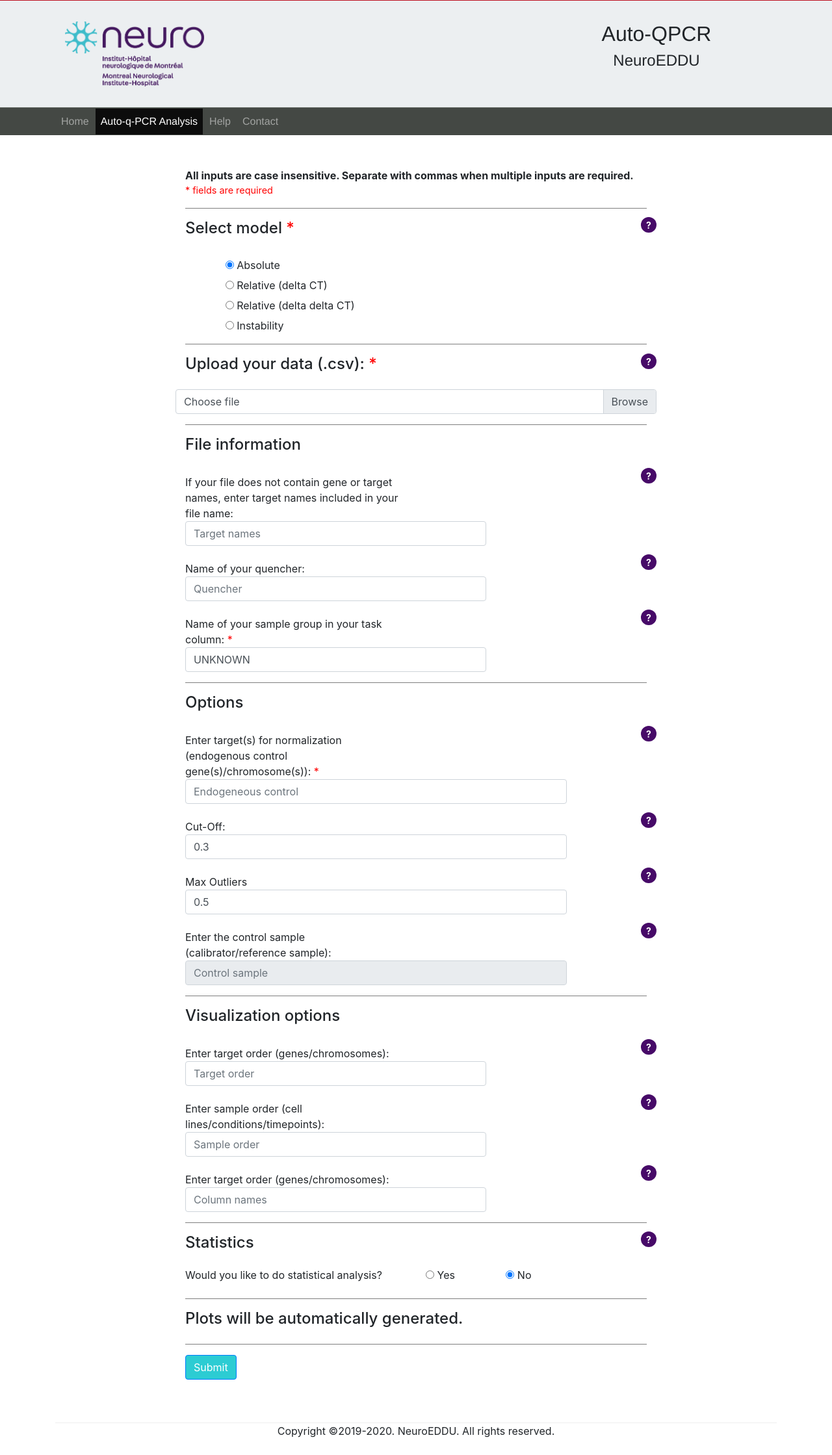
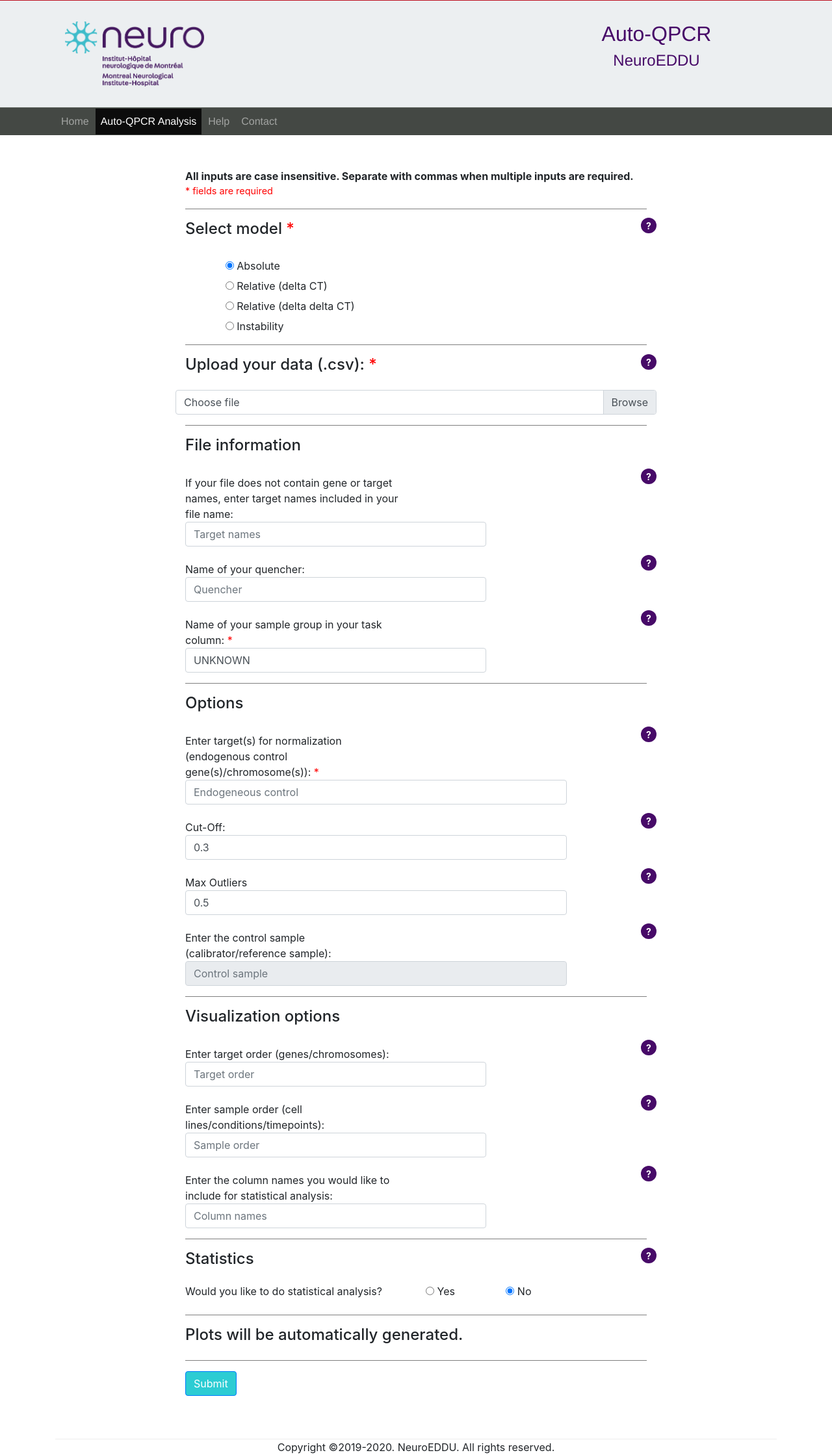
Before and after one commit to gracia-gu/Auto-q-PCR-frontend, a Flask app: page /form in a window 1280 px wide. Shown: the whole page at 65% size. Before the commit the page ends 2212 px from the top, so only its background shows below. Run offline with Flask 2, Linux system fonts and the light colour scheme; some libraries are stand-ins or nearby versions.

Commit message:
fixed bugs in form

```diff
--- a/application/routes.py
+++ b/application/routes.py
@@ -1,13 +1,13 @@
-from application import app, mail
 import logging
 from flask import render_template, request, make_response, flash
 from flask_mail import Message
 import io
 import pandas as pd
-from application import AUTOqPCR, plot, statistics, rx_rename
+from application import *
 import datetime
 from zipfile import ZipFile
 import re
+from application import regex_rename, AUTOqPCR, statistics, plot
 
 
 @app.route('/')
@@ -73,7 +73,7 @@
 
 			# print(filedata)
 			filedata['filename'] = item.filename
-			filedata.rename(columns=rx_rename, inplace=True)
+			filedata.rename(columns=regex_rename.rx_rename, inplace=True)
 			data = data.append(filedata, ignore_index=True, sort=True)
 
 		# stream.seek(0)
@@ -83,31 +83,42 @@
 		if genes != '':
 			genes = [genes.strip() for genes in genes.split(',')]
 			data['Target Name'] = data['filename'].str.extract(re.compile('(' + '|'.join(genes) + ')', re.IGNORECASE),
-															expand=False).fillna('')
+															   expand=False).fillna('')
 		model = request.form['option']
 		quencher = request.form['quencher']
 		task = request.form['task']
 		cgenes = request.form['cgenes']
 		cutoff = request.form.get('cutoff', type=float)
 		max_outliers = request.form.get('max_outliers', type=float)
-		target_sorter = request.form['target_sorter']
-		sample_sorter = request.form['sample_sorter']
-		csample = request.form['csample']
+		target_sorter = request.form['target_order']
+		sample_sorter = request.form['sample_order']
+		if model == 'relative_ddCT':
+			csample = request.form['csample']
+		elif model == 'instability':
+			csample = request.form['csample']
+		else:
+			csample = ''
 		colnames = request.form['colnames']
 		qty = request.form.get('quantity', type=int)
-		gcol = request.form['gcol']
-		glist = request.form['glist']
+		opt_g = request.form['option3']
+		if opt_g == 'True':
+			gcol = request.form['gcol']
+			glist = ''
+		else:
+			glist = request.form['glist']
+			gcol = ''
 		rm = request.form['option2']
 		nd = request.form['option4']
 
 		logger.info('Model: ' + model + '\nEndogenous control genes: ' + cgenes + '\nCut-off: ' + str(cutoff) + \
-			  '\nMaximum Outliers: ' + str(max_outliers) + '\nTarget Order: ' + target_sorter + '\nSample Order: ' + \
-			  sample_sorter + '\nControl Sample: ' + csample + '\nAdditional column names: ' + colnames + \
-			  '\nNumber of groups: ' + str(qty) + '\nGroup column name: ' + gcol + '\nGroup name: ' + glist + \
-			  '\nRepeated measures: ' + rm + '\n' + 'Normal distribution: ' + nd)
+					'\nMaximum Outliers: ' + str(max_outliers) + '\nTarget Order: ' + target_sorter + '\nSample Order: ' + \
+					sample_sorter + '\nControl Sample: ' + csample + '\nAdditional column names: ' + colnames + \
+					'\nNumber of groups: ' + str(qty) + '\nGroup column name: ' + gcol + '\nGroup name: ' + glist + \
+					'\nRepeated measures: ' + rm + '\n' + 'Normal distribution: ' + nd)
 
-		clean_data, summary_data, targets, samples = AUTOqPCR.process_data(data, model, quencher, task, cgenes, cutoff, max_outliers,
-																	  target_sorter, sample_sorter, csample, colnames)
+		clean_data, summary_data, targets, samples = AUTOqPCR.process_data(data, model, quencher, task, cgenes, cutoff,
+																		   max_outliers,
+																		   target_sorter, sample_sorter, csample, colnames)
 		logger.info('Clean data and summary data are created')
 
 		plots = plot.plots(summary_data, model, targets, samples)
@@ -208,7 +219,7 @@
 
 		response = make_response(outfile.getvalue())
 		response.headers['Content-Type'] = 'application/actet-stream'
-		response.headers['Content-Disposition'] = 'attachment; filename=outputs_' + model + '_'+ date_string + '.zip'
+		response.headers['Content-Disposition'] = 'attachment; filename=outputs_' + model + '_' + date_string + '.zip'
 		outfile.close()
 		# alert
 		flash('Your data has been processed successfully!', 'success')
--- a/application/static/css/styles.css
+++ b/application/static/css/styles.css
@@ -10,6 +10,14 @@
     background-color: #ECEFF1;
     height: 100px;
     width: 214px;
+}
+
+h1 {
+    color: #470A68;
+}
+
+h2 {
+    color: #470A68;
 }
 
 .row-header {
--- a/application/static/js/scripts.js
+++ b/application/static/js/scripts.js
@@ -1,6 +1,6 @@
 // Add the following code if you want the name of the file appear on select
 document.querySelector(".custom-file-input").addEventListener("change",function(e){
-	$(this).next(".custom-file-label").html(e.target.files.length + " files uploaded");
+	$(this).next(".custom-file-label").html(e.target.files.length + " file(s) uploaded");
 });
 
 document.getElementById("csample").setAttribute("disabled", "");
--- a/application/templates/form.html
+++ b/application/templates/form.html
@@ -3,7 +3,7 @@
 {% block content %}
 <div class="row row-content">
     <div class="col-12 col-sm-8 offset-sm-2">
-        <form>
+        <form method="POST" enctype="multipart/form-data">
             <div class="form-group row">
                 <div class="col-12">
                     <p><b>All inputs are case insensitive. Separate with commas when multiple inputs are required. </b></p>
@@ -166,7 +166,7 @@
                 </div>
                 <div class="form-group row">
                     <div class="col-sm-10">
-                        <input type="number" class="form-control" id="max_outliers" name="max_outliers" value="0.5" min="0" max="1" placeholder="Max outliers" autocomplete="off">
+                        <input type="number" class="form-control" id="max_outliers" name="max_outliers" value="0.5" placeholder="Max outliers" autocomplete="off">
                     </div>
                 </div>
             </div>
@@ -226,10 +226,11 @@
             </div>
             <div class="input-container">
                 <div class="form-group row mb-0">
-                    <label for="colnames" class="col col-form-label">Enter target order (genes/chromosomes): </label>
+                    <label for="colnames" class="col col-form-label">Enter the column names you would like to include for statistical analysis: </label>
                     <div class="col">
                         <div class="help-tip">
-                            <p> Enter the column names you would like to include for statistical analysis: </p>
+                            <p>Column names that indicate grouping of the data (e.g. treatments, time points). Do not
+                                enter column names for sample names and target names. </p>
                         </div>
                     </div>
                 </div>
--- a/application/templates/includes/header.html
+++ b/application/templates/includes/header.html
@@ -22,7 +22,7 @@
         <div class="container">
     			<ul class="navbar-nav">
 				<li class="nav-item"><a class="nav-link {% if index %}active{% endif %}" href="{{ url_for('index') }}">Home</a></li>
-				<li class="nav-item"><a class="nav-link {% if form %}active{% endif %}" href="{{ url_for('form') }}">Auto-q-PCR Analysis</a></li>
+				<li class="nav-item"><a class="nav-link {% if form %}active{% endif %}" href="{{ url_for('form') }}">Auto-QPCR Analysis</a></li>
 				<li class="nav-item"><a class="nav-link {% if user_guide %}active{% endif %}" href="{{ url_for('user_guide') }}">Help</a></li>
 				<li class="nav-item"><a class="nav-link {% if contact %}active{% endif %}" href="{{ url_for('contact') }}">Contact</a></li>
 			</ul>
--- a/application/templates/layout.html
+++ b/application/templates/layout.html
@@ -14,16 +14,19 @@
     {% include "includes/header.html" %}
 
     <div class="container">
-
+        <div class="row">
+            <div class="col-12 col-sm-8 offset-sm-2">
                 {% with messages = get_flashed_messages(with_categories=true) %}
                     {% if messages %}
-                {% for message in messages %}
+                        {% for category, message in messages %}
                             <div class="alert alert-{{ category }}">
                                 <p>{{ message }}</p>
                             </div>
                         {% endfor %}
                     {% endif %}
                 {% endwith %}
+            </div>
+        </div>
 
         {% block content %}
         {% endblock %}
```
Also changed, not shown: application/regex_rename.py (renamed from application/rx_rename.py). Lines whose indentation alone changed are shown as unchanged.
